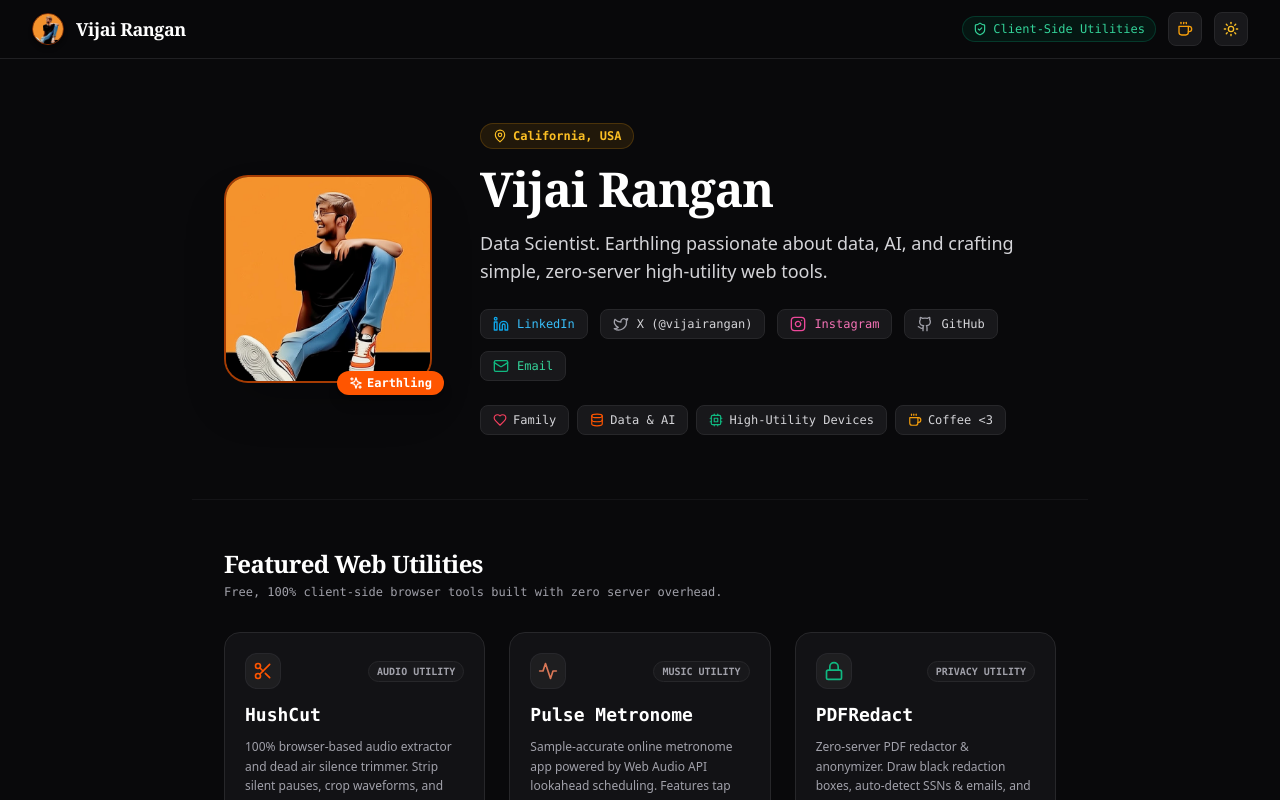
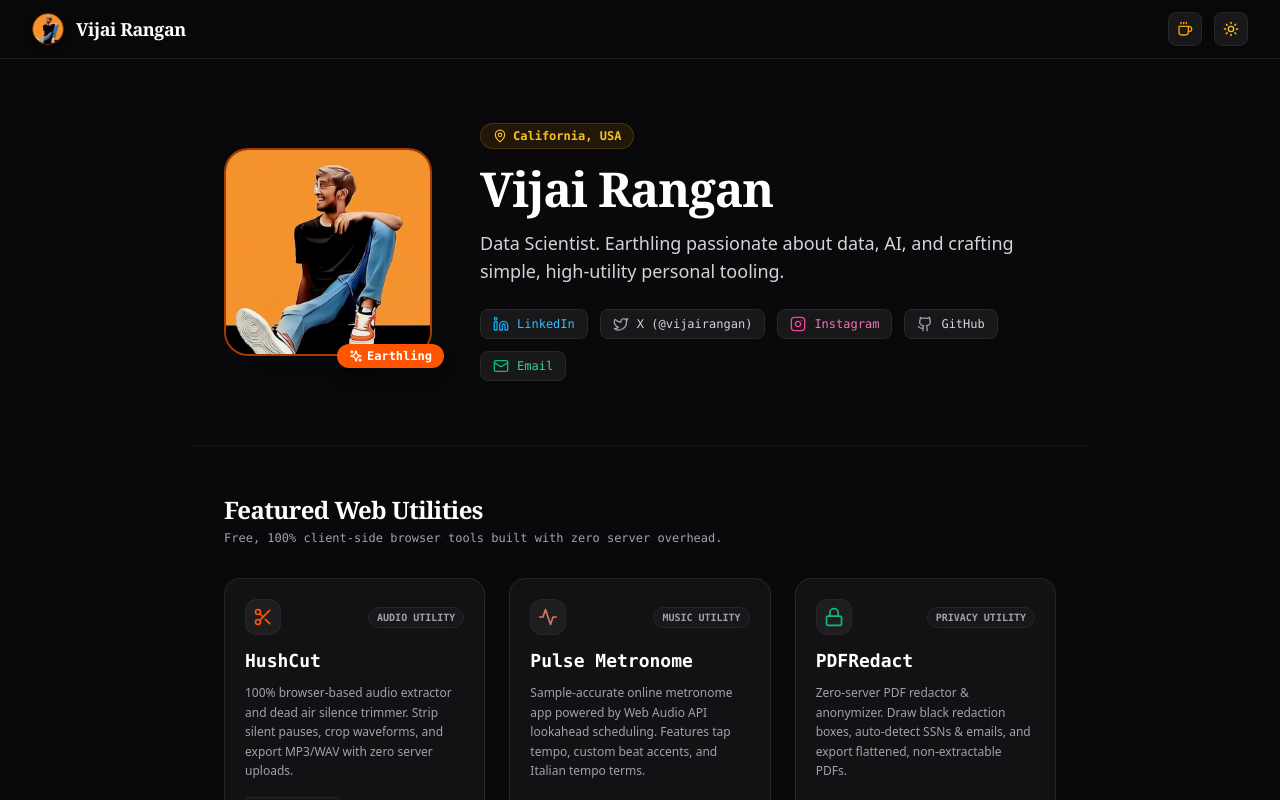
Before and after one commit to vijaik2k7/vijaik2k7.github.io, a React (Vite) app: page / in a window 1280 px wide. Shown: the top 800 px of the page. Built offline with nearby package versions, Linux system fonts and the light colour scheme.

Commit message:
fix: remove Client-Side Utilities badge & interest pills, update bio sentence

```diff
--- a/index.html
+++ b/index.html
@@ -7,7 +7,7 @@
     <!-- Primary SEM/SEO Meta Tags -->
     <title>Vijai Rangan — Earthling, Data & AI Specialist, Utility Creator</title>
     <meta name="title" content="Vijai Rangan — Earthling, Data & AI Specialist, Utility Creator" />
-    <meta name="description" content="Personal site of Vijai Rangan. Earthling passionate about Data, AI, high-utility web tools, family, and coffee." />
+    <meta name="description" content="Personal site of Vijai Rangan. Earthling passionate about data, AI, and crafting simple, high-utility personal tooling." />
     <meta name="keywords" content="Vijai Rangan, Data Science, AI, Machine Learning, Web Audio Utilities, HushCut, Pulse Metronome, PDFRedact, California" />
     <meta name="author" content="Vijai Rangan" />
     <meta name="robots" content="index, follow, max-image-preview:large, max-snippet:-1, max-video-preview:-1" />
--- a/src/components/Header.tsx
+++ b/src/components/Header.tsx
@@ -1,5 +1,5 @@
 import React from 'react';
-import { Sun, Moon, Coffee, ShieldCheck } from 'lucide-react';
+import { Sun, Moon, Coffee } from 'lucide-react';
 import { ThemeMode } from '../types';
 
 interface HeaderProps {
@@ -32,14 +32,6 @@ export const Header: React.FC<HeaderProps> = ({ theme, onToggleTheme }) => {
 
       {/* Right Controls */}
       <div className="flex items-center gap-3">
-        <div className={`hidden md:flex items-center gap-1.5 border text-xs px-2.5 py-1 rounded-full font-mono ${
-          isDark
-            ? 'bg-emerald-950/40 text-emerald-400 border-emerald-800/50'
-            : 'bg-emerald-100/70 text-emerald-800 border-emerald-300'
-        }`}>
-          <ShieldCheck className="w-3.5 h-3.5" />
-          <span>Client-Side Utilities</span>
-        </div>
 
         {/* Buy Me a Coffee Button */}
         <a
--- a/src/components/Hero.tsx
+++ b/src/components/Hero.tsx
@@ -1,5 +1,5 @@
 import React from 'react';
-import { MapPin, Sparkles, Heart, Coffee, Cpu, Database, Linkedin, Twitter, Instagram, Github, Mail } from 'lucide-react';
+import { MapPin, Sparkles, Linkedin, Twitter, Instagram, Github, Mail } from 'lucide-react';
 import { ThemeMode } from '../types';
 
 interface HeroProps {
@@ -43,11 +43,11 @@ export const Hero: React.FC<HeroProps> = ({ theme }) => {
           <p className={`text-base sm:text-lg leading-relaxed mb-6 font-sans ${
             isDark ? 'text-zinc-300' : 'text-stone-700'
           }`}>
-            Data Scientist. Earthling passionate about data, AI, and crafting simple, zero-server high-utility web tools.
+            Data Scientist. Earthling passionate about data, AI, and crafting simple, high-utility personal tooling.
           </p>
 
           {/* Social Links Row */}
-          <div className="flex flex-wrap items-center justify-center md:justify-start gap-3 mb-6">
+          <div className="flex flex-wrap items-center justify-center md:justify-start gap-3">
             <a
               href="https://www.linkedin.com/in/vijai.rangan"
               target="_blank"
@@ -121,33 +121,6 @@ export const Hero: React.FC<HeroProps> = ({ theme }) => {
               <span>Email</span>
             </a>
           </div>
-
-          {/* Minimalist Interest Pills */}
-          <div className="flex flex-wrap items-center justify-center md:justify-start gap-2 text-xs font-mono">
-            <span className={`px-3 py-1.5 rounded-lg border flex items-center gap-1.5 ${
-              isDark ? 'bg-zinc-900 border-zinc-800 text-zinc-300' : 'bg-[#e4ddd0] border-[#c8bca8] text-stone-800'
-            }`}>
-              <Heart className="w-3.5 h-3.5 text-rose-500" /> Family
-            </span>
-
-            <span className={`px-3 py-1.5 rounded-lg border flex items-center gap-1.5 ${
-              isDark ? 'bg-zinc-900 border-zinc-800 text-zinc-300' : 'bg-[#e4ddd0] border-[#c8bca8] text-stone-800'
-            }`}>
-              <Database className="w-3.5 h-3.5 text-[#FF5500]" /> Data &amp; AI
-            </span>
-
-            <span className={`px-3 py-1.5 rounded-lg border flex items-center gap-1.5 ${
-              isDark ? 'bg-zinc-900 border-zinc-800 text-zinc-300' : 'bg-[#e4ddd0] border-[#c8bca8] text-stone-800'
-            }`}>
-              <Cpu className="w-3.5 h-3.5 text-emerald-500" /> High-Utility Devices
-            </span>
-
-            <span className={`px-3 py-1.5 rounded-lg border flex items-center gap-1.5 ${
-              isDark ? 'bg-zinc-900 border-zinc-800 text-zinc-300' : 'bg-[#e4ddd0] border-[#c8bca8] text-stone-800'
-            }`}>
-              <Coffee className="w-3.5 h-3.5 text-amber-500" /> Coffee &lt;3
-            </span>
-          </div>
         </div>
       </div>
     </section>
```
